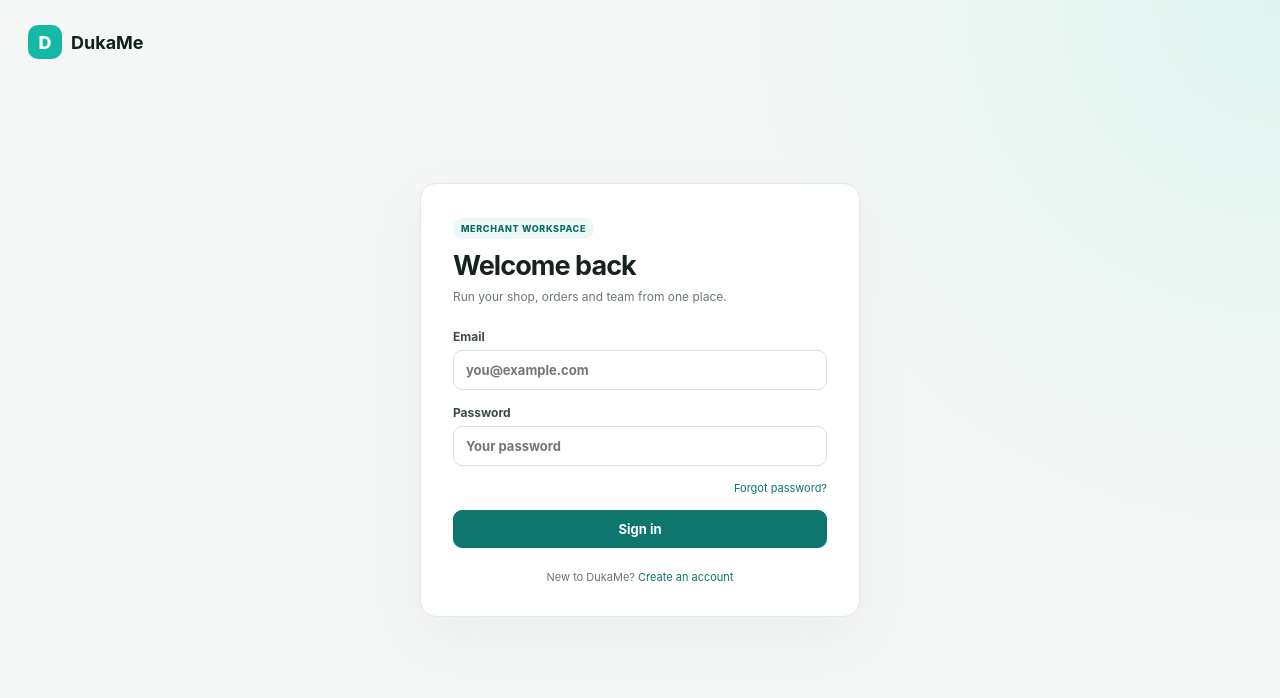
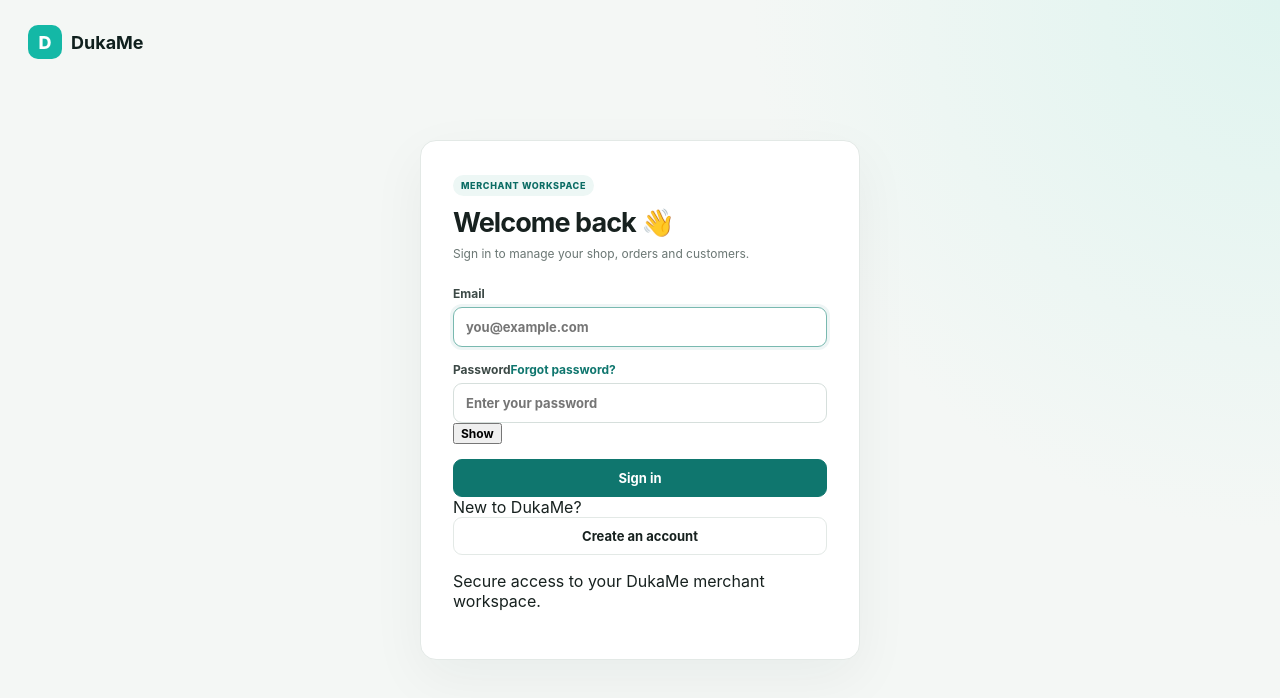
Before and after one commit to alumasinde/dukame, a Vue app in the folder frontend/: page /login in a window 1280 px wide. Shown: the top 698 px of the page. Built offline with nearby package versions, Linux system fonts and the light colour scheme; no server answers.

Commit message:
feat: improve login UX and password interaction

```diff
--- a/frontend/src/views/LoginView.vue
+++ b/frontend/src/views/LoginView.vue
@@ -7,6 +7,7 @@
 const router = useRouter()
 const email = ref('')
 const password = ref('')
+const showPassword = ref(false)
 const error = ref('')
 
 async function submit() {
@@ -21,18 +22,47 @@
 </script>
 
 <template>
-  <div class="auth-page">
-    <div class="auth-brand"><span class="brand-mark">D</span><strong>DukaMe</strong></div>
-    <div class="auth-card">
-      <div class="auth-heading"><span class="badge">Merchant workspace</span><h1>Welcome back</h1><p>Run your shop, orders and team from one place.</p></div>
-      <div v-if="error" class="alert alert-danger">{{ error }}</div>
-      <form @submit.prevent="submit" class="form-stack">
-        <label>Email<input v-model.trim="email" type="email" autocomplete="email" placeholder="you@example.com" required /></label>
-        <label>Password<input v-model="password" type="password" autocomplete="current-password" placeholder="Your password" required /></label>
-        <div class="form-meta"><RouterLink to="/reset-password">Forgot password?</RouterLink></div>
-        <button class="button button-primary button-block" :disabled="auth.loading">{{ auth.loading ? 'Signing in…' : 'Sign in' }}</button>
+  <main class="auth-page">
+    <div class="auth-brand">
+      <span class="brand-mark">D</span>
+      <strong>DukaMe</strong>
+    </div>
+
+    <section class="auth-card" aria-labelledby="login-title">
+      <div class="auth-heading">
+        <span class="badge">Merchant workspace</span>
+        <h1 id="login-title">Welcome back <span class="heading-wave">👋</span></h1>
+        <p>Sign in to manage your shop, orders and customers.</p>
+      </div>
+
+      <div v-if="error" class="alert alert-danger" role="alert">{{ error }}</div>
+
+      <form class="form-stack" @submit.prevent="submit">
+        <label>
+          Email
+          <input v-model.trim="email" type="email" autocomplete="email" placeholder="you@example.com" required autofocus />
+        </label>
+
+        <label>
+          <span class="label-row"><span>Password</span><RouterLink to="/reset-password">Forgot password?</RouterLink></span>
+          <span class="password-field">
+            <input v-model="password" :type="showPassword ? 'text' : 'password'" autocomplete="current-password" placeholder="Enter your password" required />
+            <button type="button" class="password-toggle" :aria-label="showPassword ? 'Hide password' : 'Show password'" @click="showPassword = !showPassword">
+              {{ showPassword ? 'Hide' : 'Show' }}
+            </button>
+          </span>
+        </label>
+
+        <button class="button button-primary button-block button-lg" :disabled="auth.loading">
+          <span v-if="auth.loading" class="button-spinner" aria-hidden="true"></span>
+          {{ auth.loading ? 'Signing in…' : 'Sign in' }}
+        </button>
       </form>
-      <p class="auth-footer">New to DukaMe? <RouterLink to="/register">Create an account</RouterLink></p>
-    </div>
-  </div>
+
+      <div class="auth-divider"><span>New to DukaMe?</span></div>
+      <RouterLink to="/register" class="button button-secondary button-block">Create an account</RouterLink>
+
+      <p class="auth-note">Secure access to your DukaMe merchant workspace.</p>
+    </section>
+  </main>
 </template>
```
